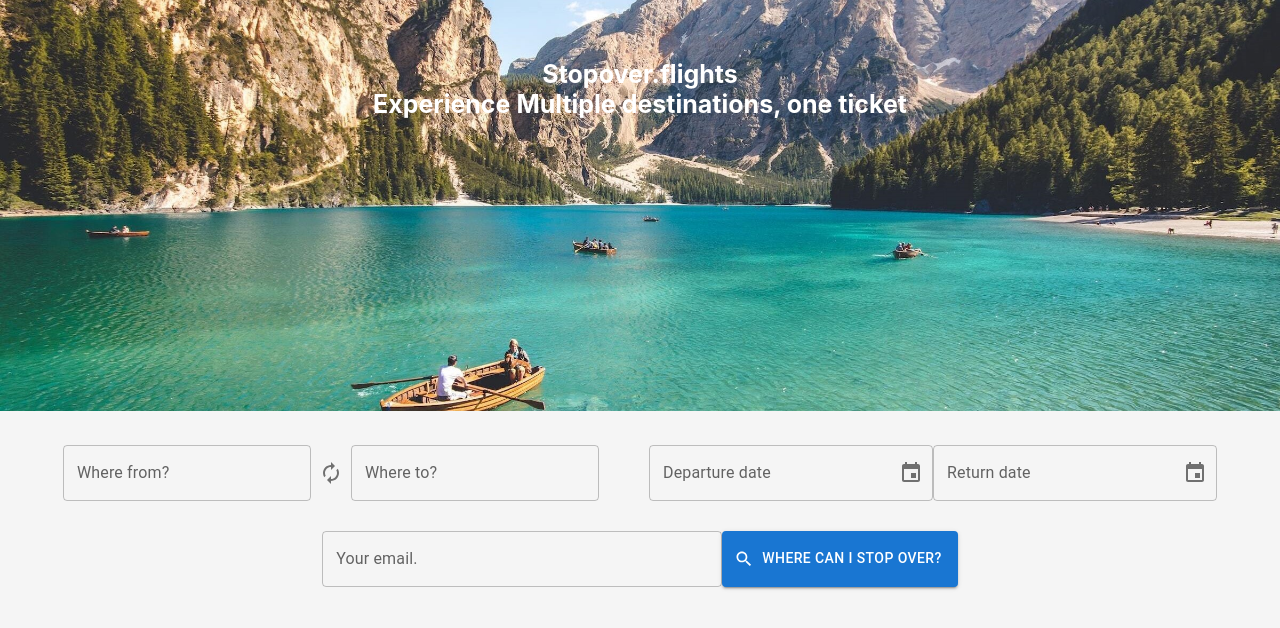
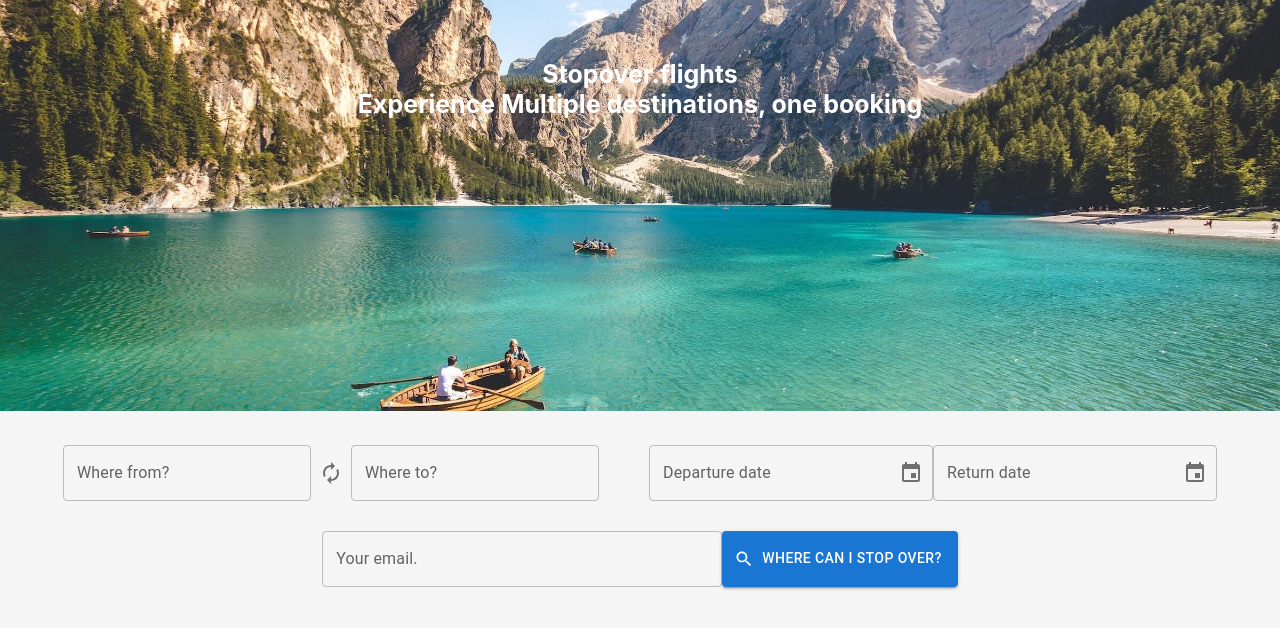
Before and after one commit to stopover-flights/stopover.flights, a React (Create React App) app: page / in a window 1280 px wide. Shown: the top 628 px of the page. Built offline with nearby package versions, Linux system fonts and the light colour scheme; no server answers; what aws-amplify would draw is missing.

Commit message:
Update Home.js

```diff
--- a/src/Home.js
+++ b/src/Home.js
@@ -137,7 +137,7 @@ function Home() {
         <div className="Home">
           <Box >
             <img src={TopImage} alt="Logo" className="DisplayImage"/>
-            <p className='Heading'><b>Stopover.flights<br/>Experience Multiple destinations, one ticket</b></p>
+            <p className='Heading'><b>Stopover.flights<br/>Experience Multiple destinations, one booking</b></p>
           </Box>
           <div className='Items'>
             <TextField
```
